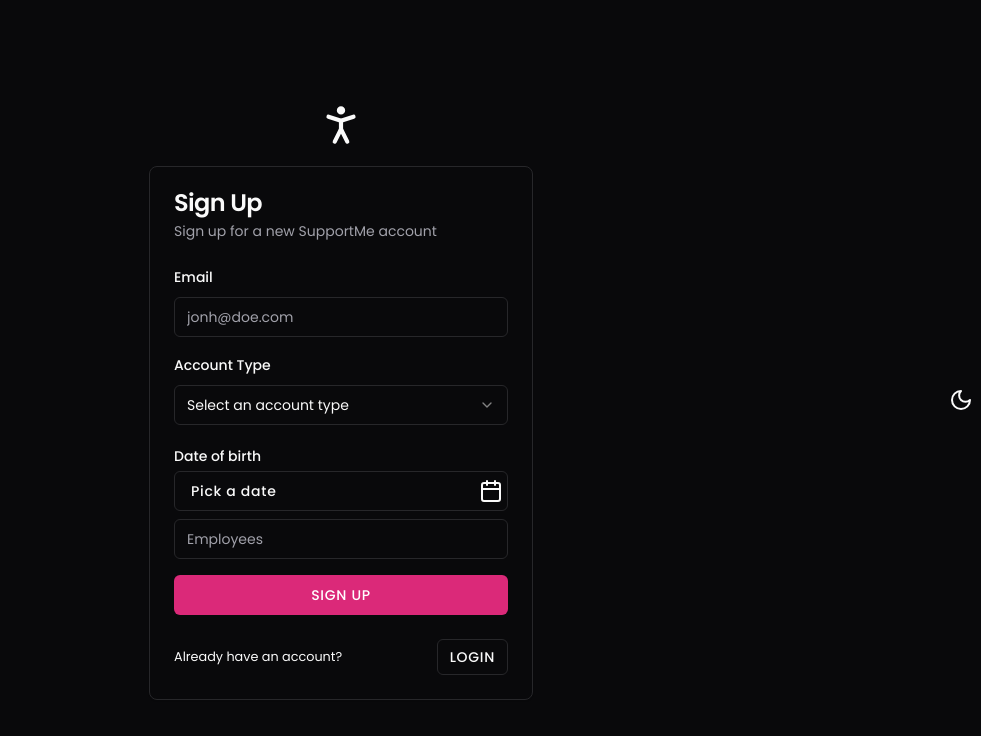
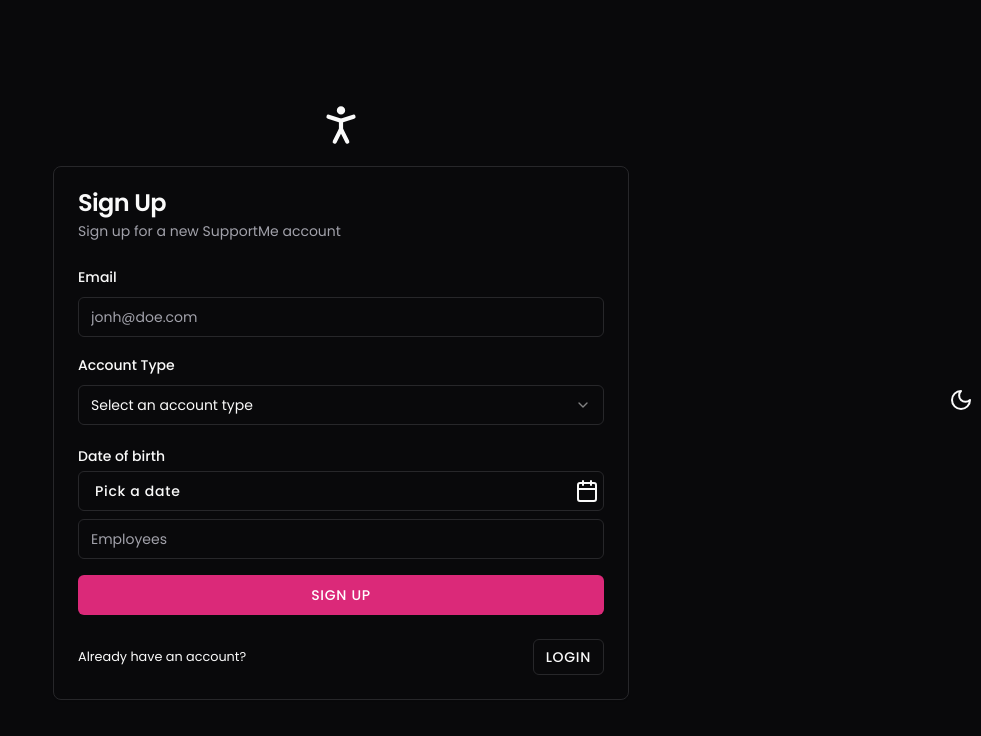
Before and after one commit to speen13/SupportMe, a Next.js app: page /sign-up in a window 1280 px wide. Shown: the top 736 px of the page, without its empty margins (299-1280 px from the left). Built offline with nearby package versions, Linux system fonts and the light colour scheme.

Commit message:
width card xl login/sign out

```diff
--- a/app/(logged-out)/login/page.tsx
+++ b/app/(logged-out)/login/page.tsx
@@ -35,7 +35,7 @@
     return (
        <>
            <PersonStandingIcon size={50}/>
-       <Card className='w-full max-w-sm'>
+       <Card className='w-full max-w-xl'>
            <CardHeader>
                <CardTitle>
                    Login
--- a/app/(logged-out)/sign-up/page.tsx
+++ b/app/(logged-out)/sign-up/page.tsx
@@ -69,7 +69,7 @@
     return (
         <>
             <PersonStandingIcon size={50}/>
-            <Card className='w-full max-w-sm'>
+            <Card className='w-full max-w-xl'>
                 <CardHeader>
                     <CardTitle>
                         Sign Up
--- a/next.config.mjs
+++ b/next.config.mjs
@@ -1,8 +1,8 @@
 /** @type {import('next').NextConfig} */
 const nextConfig = {
   typescript: {
-    ignoreDevErrors: true,
-    ignoreLintErrors: true,
+    // ignoreDevErrors: true,
+    // ignoreLintErrors: true,
     ignoreBuildErrors: true,
   }
 };
```
